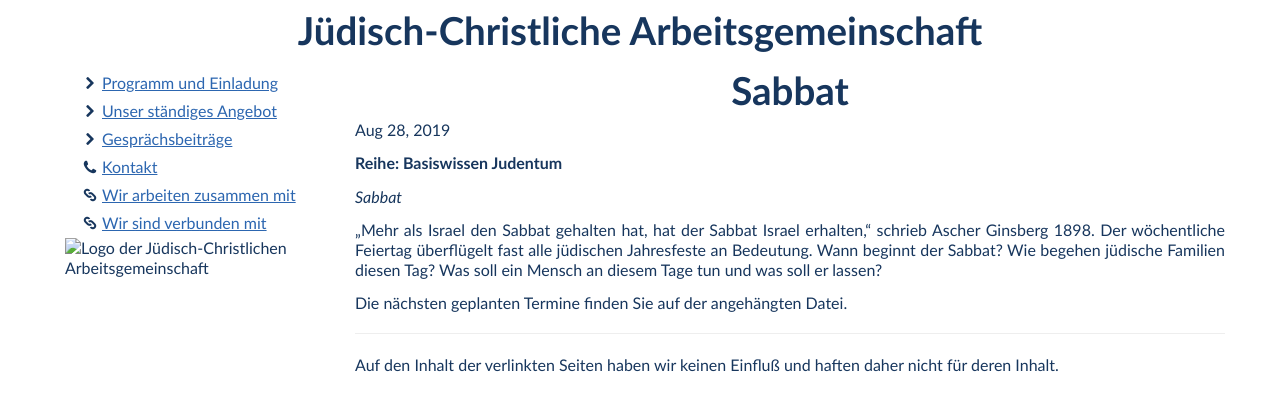
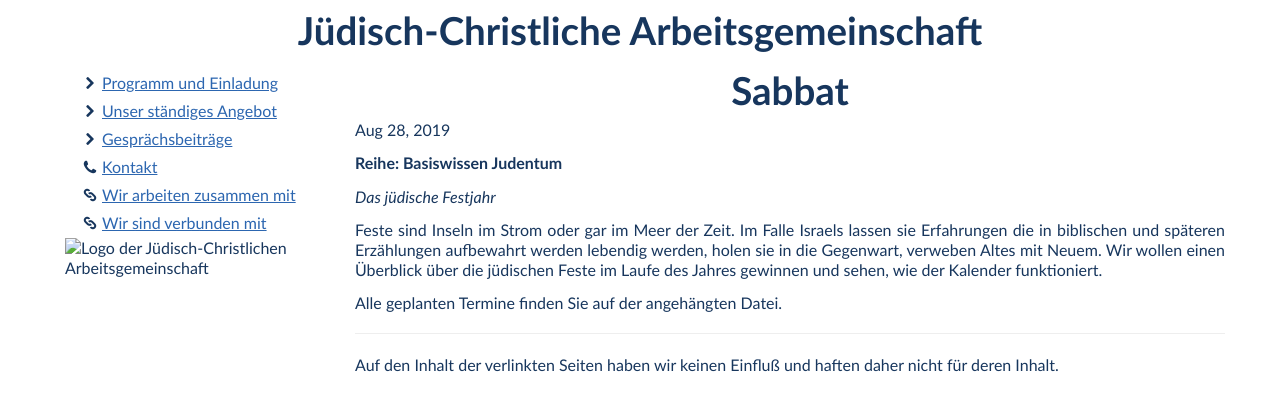
Before and after one commit to white-gecko/jcha.de, a Jekyll site: the page built from _posts/2019-09-18-Basis.md, in a window 1280 px wide. Shown: the top 411 px of the page. Built offline with Jekyll 4.4.1, drawn with Linux system fonts in a browser that asks for light colours.

Commit message:
Aktualisierung
Habe den Pressemitteilungen einen eigenen Ordner gegeben und die jüngste in der Archiv-html untergebracht.
Zur Reihe Basiswissen habe ich den nächsten bevorstehenden Termin eingetragen.

```diff
--- /dev/null
+++ b/_posts/2019-09-18-Basis.md
@@ -0,0 +1,19 @@
+---
+layout:     einladung
+title:      "Sabbat"
+date:       2019-08-28 18:00:00+02:00
+place:      "Ariowitsch-Haus, Hinrichsenstraße 14"
+categories: einladung
+attachment: "einladungen/2019-08-28-Basiswissen.pdf"
+tag: archive
+---
+
+**Reihe: Basiswissen Judentum**
+
+*Das jüdische Festjahr*
+
+Feste sind Inseln im Strom oder gar im Meer der Zeit.
+Im Falle Israels lassen sie Erfahrungen die in biblischen und späteren Erzählungen aufbewahrt werden lebendig werden, holen sie in die Gegenwart, verweben Altes mit Neuem.
+Wir wollen einen Überblick über die jüdischen Feste im Laufe des Jahres gewinnen und sehen, wie der Kalender funktioniert.
+
+Alle geplanten Termine finden Sie auf der angehängten Datei.
--- a/archiv.html
+++ b/archiv.html
@@ -7,7 +7,9 @@
 <span><a class="back" href="../">Zurück zur Hauptseite</a></span>
 <h2 id="presse">Pressemitteilung</h2>
 <ul>
-    <li>31. August 2012: <a href="./2012-08-31Pressemitteilung.pdf">Zum Angriff auf Rabbiner Alter und seine Familie</a></li>
+    <li>31. August 2012: <a href="./pressemitteilungen/2012-08-31Pressemitteilung.pdf">Zum Angriff auf Rabbiner Alter und seine Familie</a></li>
+
+    <li>27. August 2019: <a href="./pressemitteilungen/2019-08-27-JCHApmReligionsfreiheit.pdf">Zur Beschränkung der Religionsfreiheit im „Regierungsprogramm“ der sächsischen AfD</a>
 </ul>
 <h2>Einladung</h2>
 <ul>
```
Also changed, not shown: index.html (+0 -10 lines), 4 other files.
